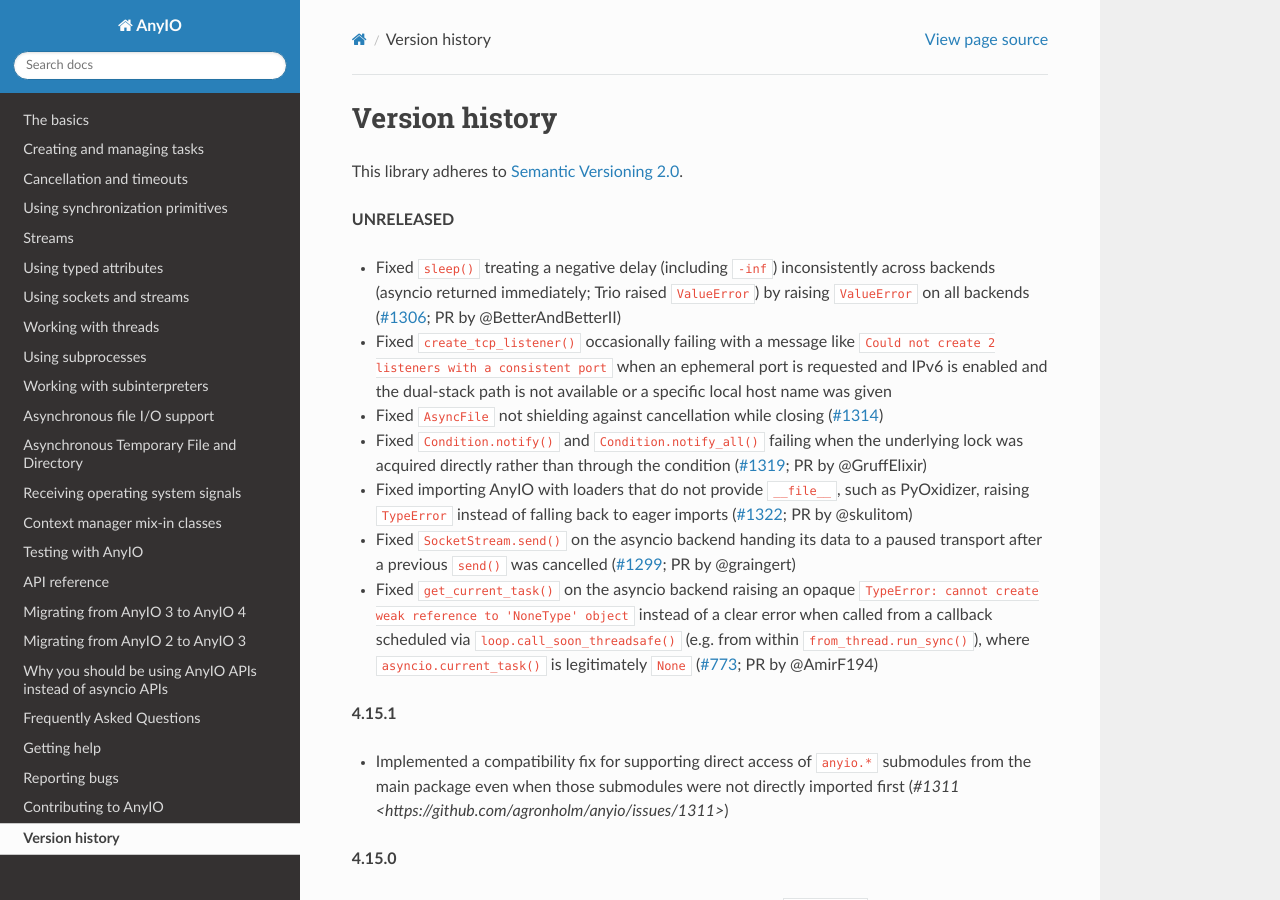
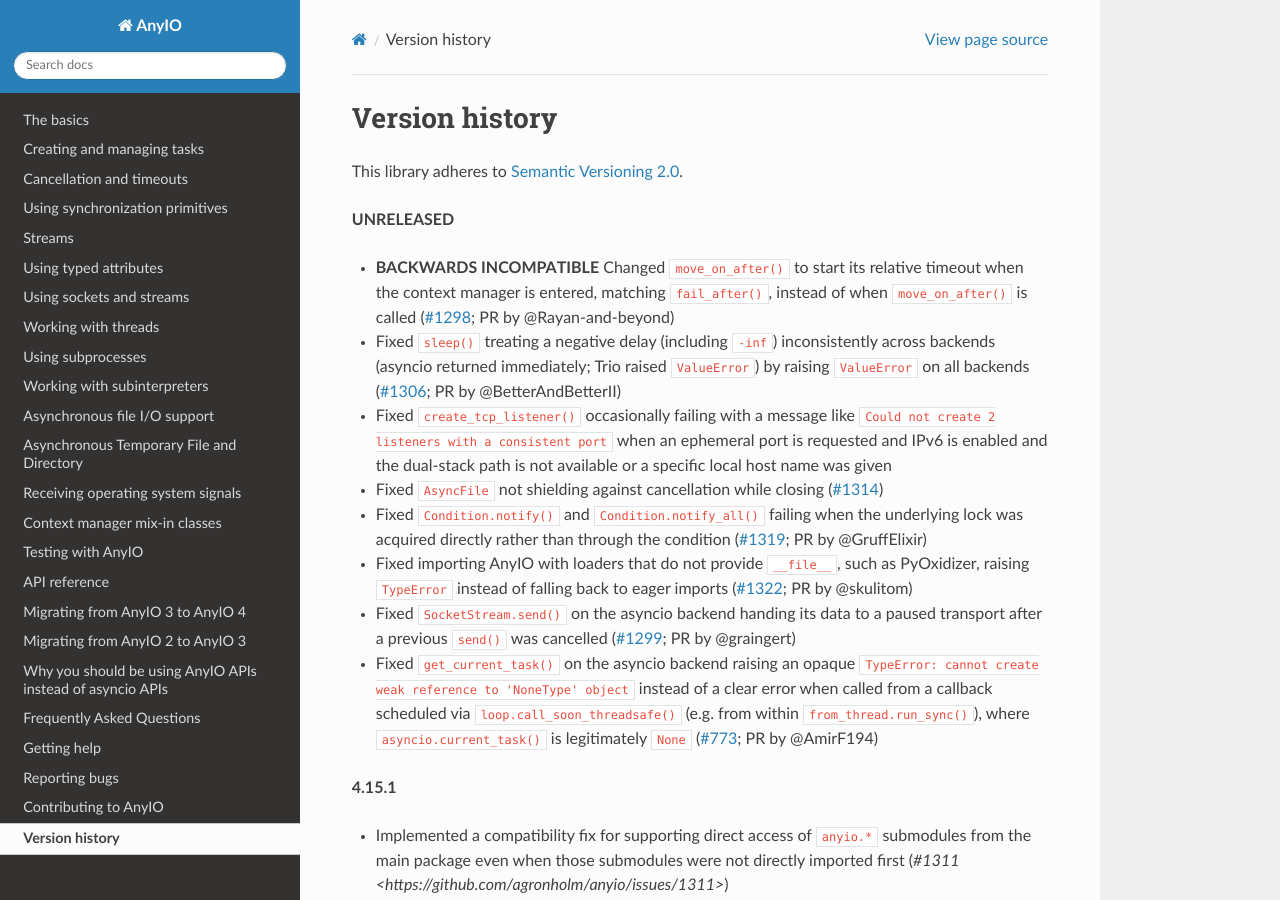
Before and after one commit to agronholm/anyio, a Sphinx documentation site: the page built from docs/versionhistory.rst, in a window 1280 px wide and 900 px high. Built offline with Sphinx 7.4.7 and the Read the Docs theme 3.1.0, drawn with Linux system fonts in a browser that asks for light colours; the version number could not be read and is left out.

Commit message:
Defer move_on_after deadline until context entry

```diff
--- a/docs/cancellation.rst
+++ b/docs/cancellation.rst
@@ -75,9 +75,9 @@
 Networked operations can often take a long time, and you usually want to set up some
 kind of a timeout to ensure that your application doesn't stall forever. There are two
 principal ways to do this: :func:`~move_on_after` and :func:`~fail_after`. Both are used
-as synchronous context managers. The difference between these two is that the former
-simply exits the context block prematurely on a timeout, while the other raises a
-:exc:`TimeoutError`.
+as synchronous context managers, and their relative timeout starts when the context
+manager is entered. The difference between these two is that the former simply exits
+the context block prematurely on a timeout, while the other raises a :exc:`TimeoutError`.
 
 Both methods create a new cancel scope, and you can check the deadline by accessing the
 :attr:`~.CancelScope.deadline` attribute. Note, however, that an outer cancel scope
--- a/docs/versionhistory.rst
+++ b/docs/versionhistory.rst
@@ -5,6 +5,10 @@
 
 **UNRELEASED**
 
+- **BACKWARDS INCOMPATIBLE** Changed ``move_on_after()`` to start its relative timeout
+  when the context manager is entered, matching ``fail_after()``, instead of when
+  ``move_on_after()`` is called
+  (`#1298 <https://github.com/agronholm/anyio/issues/1298>`_; PR by @Rayan-and-beyond)
 - Fixed ``sleep()`` treating a negative delay (including ``-inf``) inconsistently
   across backends (asyncio returned immediately; Trio raised ``ValueError``) by
   raising ``ValueError`` on all backends
```
Also changed, not shown: 2 other files.
